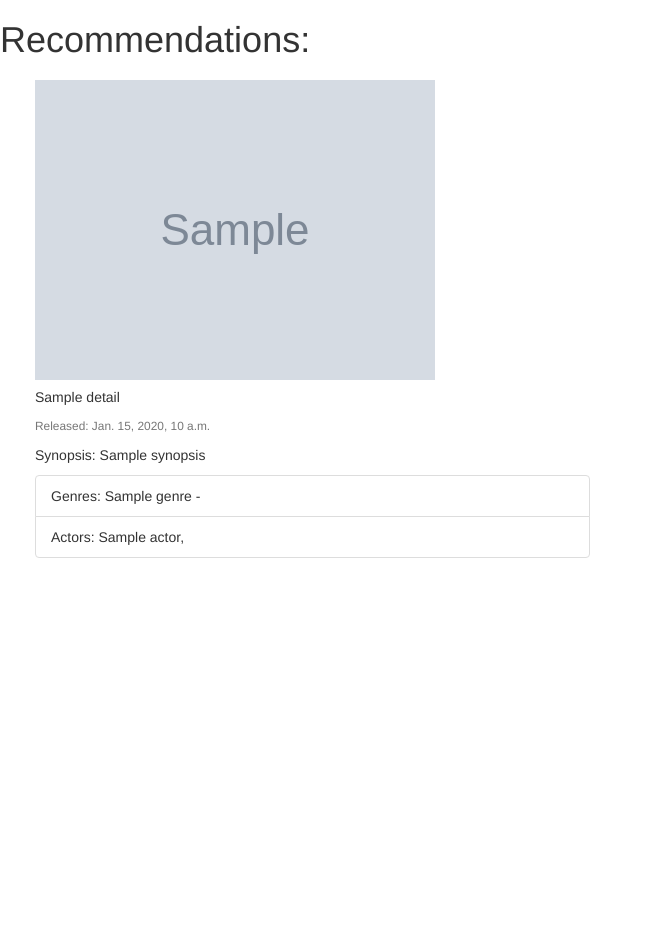
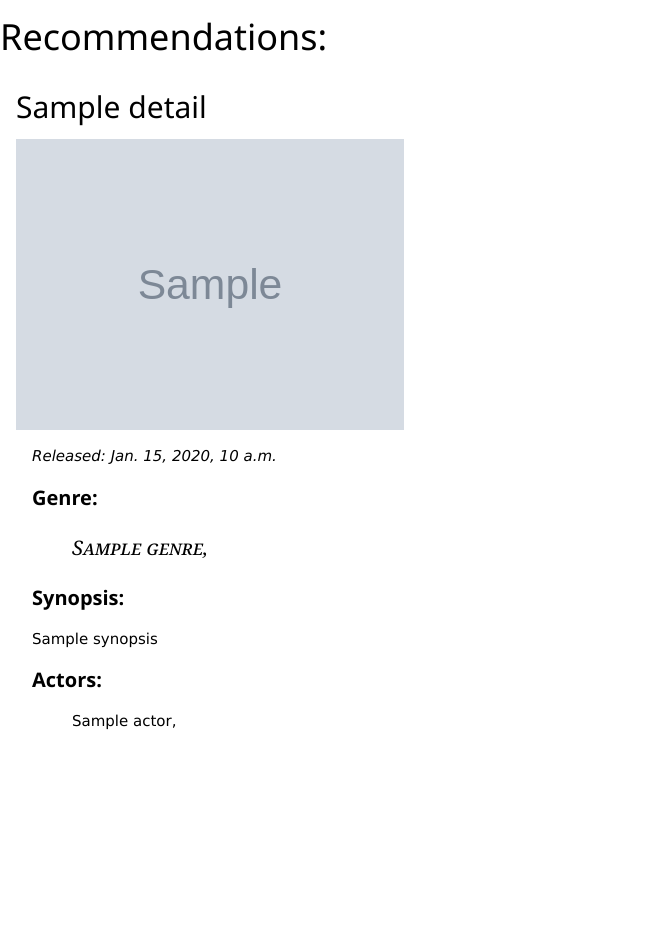
Before and after one commit to DemiMarieD/RecommenderSystems_Assignment6, a Django app: template templates/recommendations.html in a window 1280 px wide. Shown: the top 929 px of the page, without its empty margins (0-650 px from the left). Before the commit the page ends 558 px from the top, so only its background shows below. Run offline with Django 3.2, Linux system fonts and the light colour scheme; the template is opened without the code that fills it: most values are stand-ins (such as "Sample title", 1, 10 or a date in 2020); grey boxes marked "Sample" are stand-in pictures; parts of the project's set-up code (start-up, migrations or seed data) failed here and were passed over; some libraries are stand-ins or nearby versions.

Commit message:
Update recommendations view

```diff
--- a/templates/recommendations.html
+++ b/templates/recommendations.html
@@ -2,46 +2,47 @@
 <html lang="en">
 <head>
     <meta charset="UTF-8">
-    <title>Recommdenations</title>
-    <link rel="stylesheet" href="https://maxcdn.bootstrapcdn.com/bootstrap/3.4.1/css/bootstrap.min.css">
-    <script src="https://code.jquery.com/jquery-3.3.1.slim.min.js" integrity="sha384-q8i/X+965DzO0rT7abK41JStQIAqVgRVzpbzo5smXKp4YfRvH+8abtTE1Pi6jizo" crossorigin="anonymous"></script>
-    <script src="https://cdnjs.cloudflare.com/ajax/libs/popper.js/1.14.7/umd/popper.min.js" integrity="sha384-UO2eT0CpHqdSJQ6hJty5KVphtPhzWj9WO1clHTMGa3JDZwrnQq4sF86dIHNDz0W1" crossorigin="anonymous"></script>
-    <script src="https://stackpath.bootstrapcdn.com/bootstrap/4.3.1/js/bootstrap.min.js" integrity="sha384-JjSmVgyd0p3pXB1rRibZUAYoIIy6OrQ6VrjIEaFf/nJGzIxFDsf4x0xIM+B07jRM" crossorigin="anonymous"></script>
+    <meta name="viewport" content="width=device-width, initial-scale=1">
+<link rel="stylesheet" href="https://www.w3schools.com/w3css/4/w3.css">
+<link rel="stylesheet" href="https://fonts.googleapis.com/css?family=Raleway">
 <link rel="stylesheet" href="https://cdnjs.cloudflare.com/ajax/libs/font-awesome/4.7.0/css/font-awesome.min.css">
+    <title>Recommendation</title>
+    <style>
+.w3-third w3-container w3-margin-bottom{
+height: 20%;
+width: 134%
+
+}
+
+    </style>
 </head>
 <body>
 <h1>Recommendations:</h1>
-
-    <div class="container"  style="margin: 20px">
-    <div class="row">
 {% for movieId, details in recommendations %}
-        <div class="col-sm-6">
-            <div class="card border-dark mb-3" >
-                <img class="card-img-top" src="{{ details.posterPath }}" alt="Poster not available">
-                <div class="card-body">
-                    <h5 class="card-title">{{ details.title }}</h5>
-                    <p class="card-text"><small class="text-muted">Released: {{ details.releaseDate }}</small></p>
-                    <p class="card-text"> <span>Synopsis:</span> {{ details.synopsis }} </p>
-                </div>
-                <ul class="list-group list-group-flush">
-                    <li class="list-group-item">
-                        <span>Genres: </span>
+<div style="width:420px; height:1700px;" class="w3-third w3-container w3-margin-bottom">
+    <h2>{{ details.title }}</h2>
+    <img src="{{ details.posterPath }}" alt="Poster not available" style="width:100%" class="w3-hover-opacity">
+<div class="w3-container w3-white">
+<p style="font-style: italic;" class="release">Released: {{ details.releaseDate }}</p>
+        <h4><b>Genre:</b></h4>
+        <ul style=" font: italic small-caps  20px/30px Georgia, serif;">
             {% for genre in details.genres %}
-                             <span>{{genre}} - </span>
+               {{genre}},
             {% endfor %}
-                    </li>
-                    <li class="list-group-item">
-                        <span>Actors: </span>
+        </ul>
+    <h4><b>Synopsis: </b></h4>
+    <p style="height:auto;">
+            {{ details.synopsis }}
+        </p>
+    <h4><b>Actors:</b></h4>
+        <ul style="height:auto;">
             {% for actor in details.actors %}
-                             <span>{{actor}}, </span>
+                {{actor}},
             {% endfor %}
-                    </li>
         </ul>
 </div>
 </div>
+
 {% endfor %}
-    </div>
-    </div>
-
 </body>
 </html>
```
Lines whose indentation alone changed are shown as unchanged.
